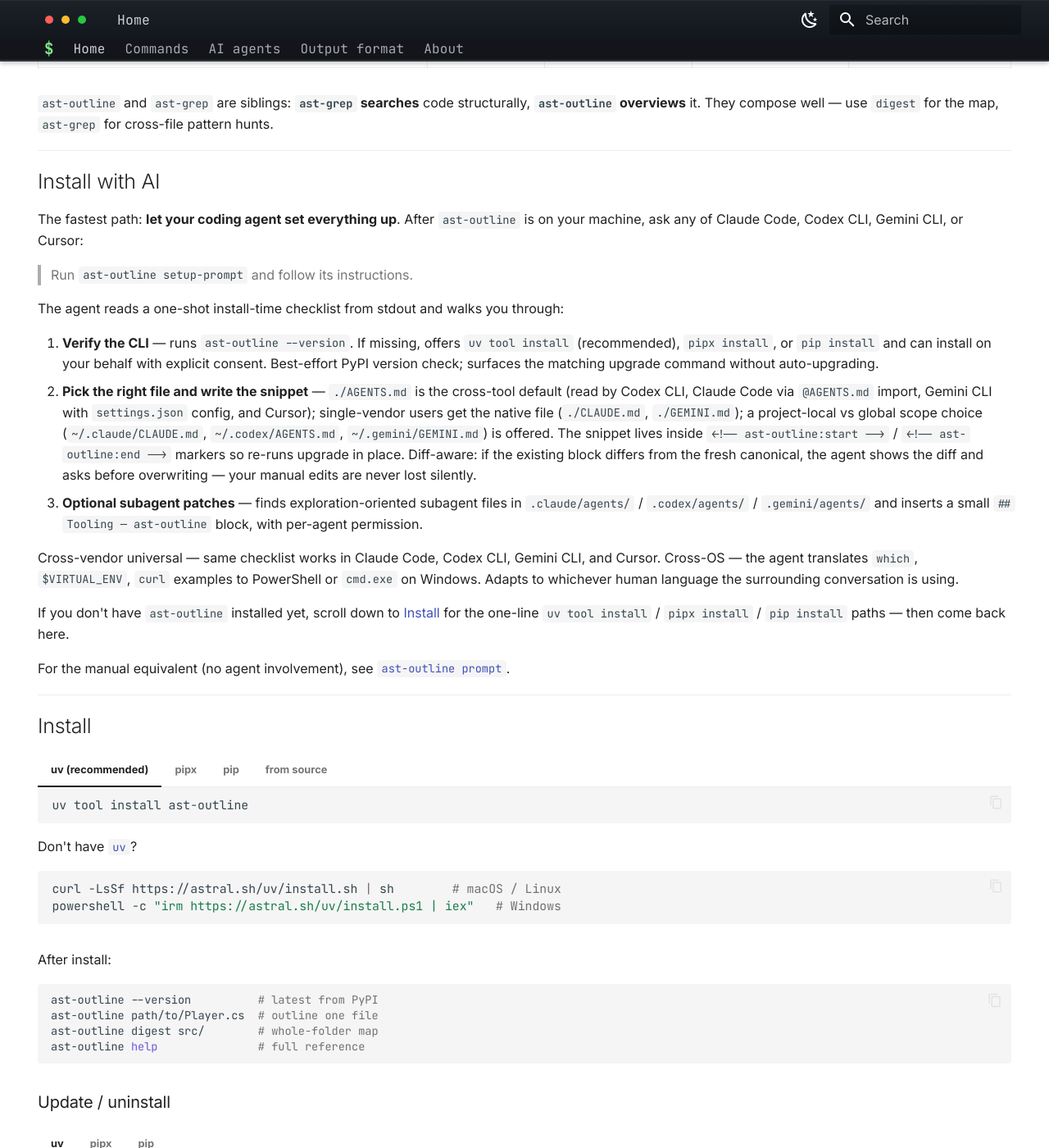
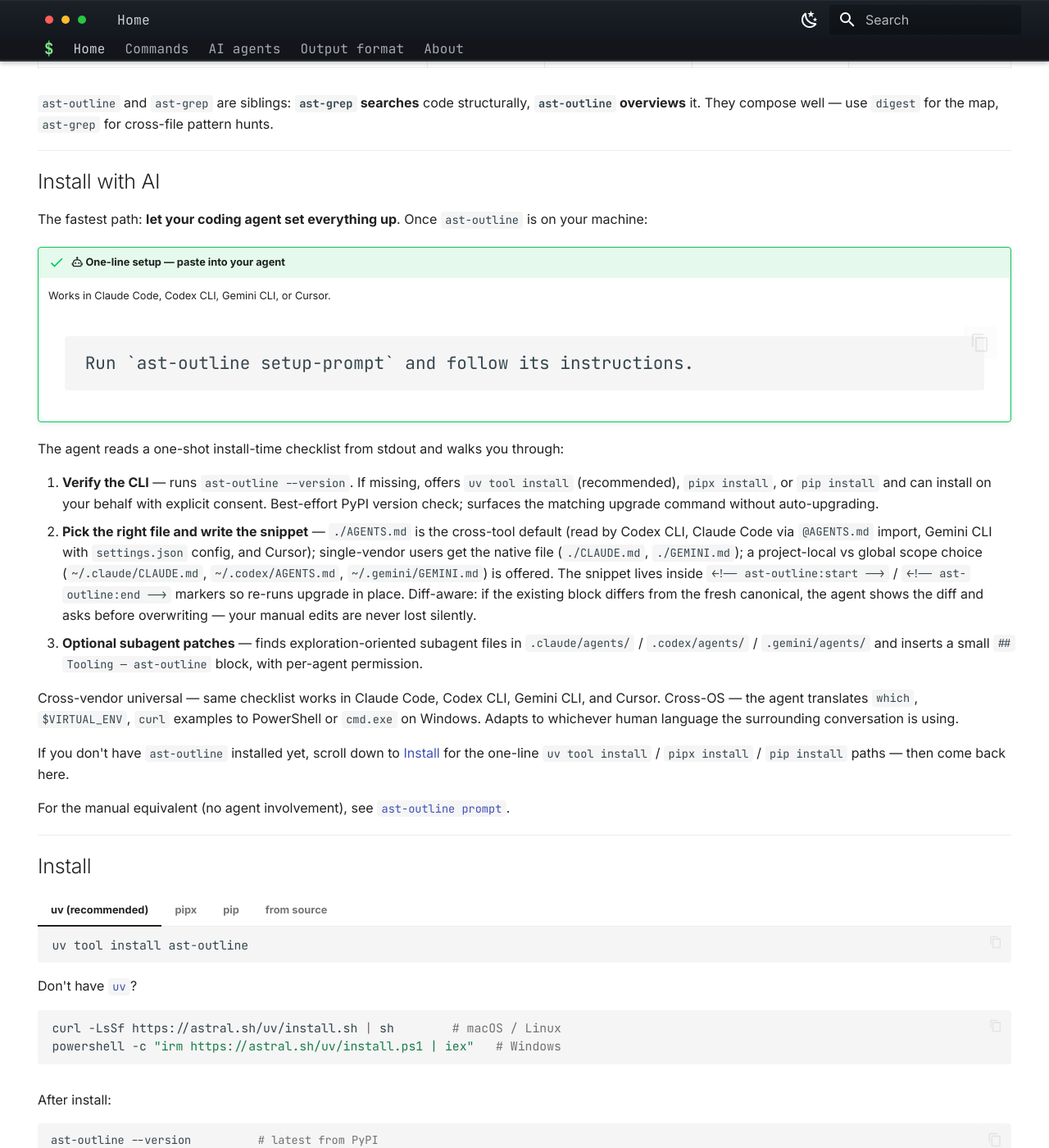
Before and after one commit to ast-outline/ast-outline.github.io, an MkDocs documentation site: the page built from docs/index.md, in a window 1280 px wide and 1400 px high, scrolled down 2421 px. Shown: the whole window at 82% size. Built offline with MkDocs 1.6.1 and Material for MkDocs 9.7.7, drawn with Linux system fonts in a browser that asks for light colours.

Commit message:
docs: highlight setup-prompt CTA — green admonition + larger copy-friendly code block
Replaces the plain blockquote on the index "Install with AI" section
(and the matching blocks in commands.md and agents.md) with a
success-styled admonition: robot icon, bold title, descriptive
subtitle, and a code block carrying the magic phrase
`Run \`ast-outline setup-prompt\` and follow its instructions.`
The code block gets a new `.ast-cta` class — extra.css bumps the
font-size so the line reads as a primary call-to-action and the
copy-on-hover button remains comfortable to click.

````diff
--- a/docs/assets/extra.css
+++ b/docs/assets/extra.css
@@ -751,6 +751,25 @@ pre.ast-console__out code {
   }
 }
 
+/* ─── "Paste into your agent" CTA code block ──────────────── *
+ *
+ * The setup-prompt CTA admonition embeds a single-line code block
+ * carrying the magic phrase the user pastes into Claude / Codex /
+ * Gemini / Cursor. Bump the font size so the line reads as a primary
+ * call-to-action instead of an incidental code snippet, and lift the
+ * vertical padding to match. The `.highlight` ancestor selector
+ * targets the wrapper mkdocs-material adds around fenced blocks. */
+.md-typeset .highlight.ast-cta pre,
+.md-typeset .highlight.ast-cta code,
+.md-typeset .ast-cta pre code {
+  font-size: 1.05rem;
+  line-height: 1.6;
+}
+
+.md-typeset .highlight.ast-cta pre {
+  padding: 0.85rem 1rem;
+}
+
 /* ─── Comparison table ────────────────────────────────────── */
 
 .ast-compare {
--- a/docs/index.md
+++ b/docs/index.md
@@ -985,11 +985,16 @@ code structurally, **`ast-outline` overviews** it. They compose well
 
 ## Install with AI { #install-with-ai }
 
-The fastest path: **let your coding agent set everything up**. After
-`ast-outline` is on your machine, ask any of Claude Code, Codex CLI,
-Gemini CLI, or Cursor:
+The fastest path: **let your coding agent set everything up**. Once
+`ast-outline` is on your machine:
 
-> Run `ast-outline setup-prompt` and follow its instructions.
+!!! success ":material-robot-happy-outline: One-line setup &mdash; paste into your agent"
+
+    Works in Claude Code, Codex CLI, Gemini CLI, or Cursor.
+
+    ```text { .ast-cta }
+    Run `ast-outline setup-prompt` and follow its instructions.
+    ```
 
 The agent reads a one-shot install-time checklist from stdout and
 walks you through:
````
Also changed, not shown: docs/agents.md (+6 -2 lines), docs/commands.md (+8 -3 lines).
